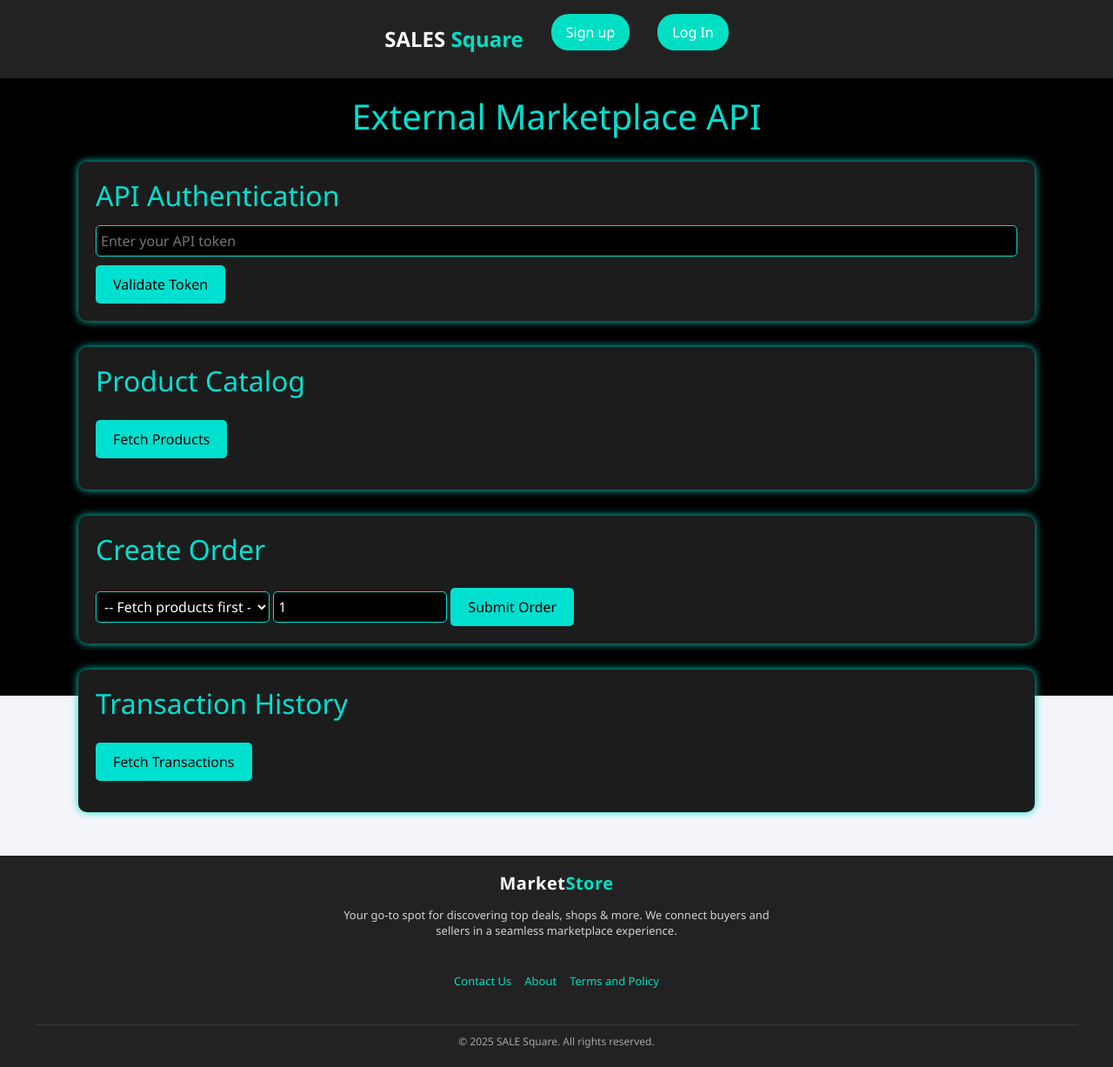
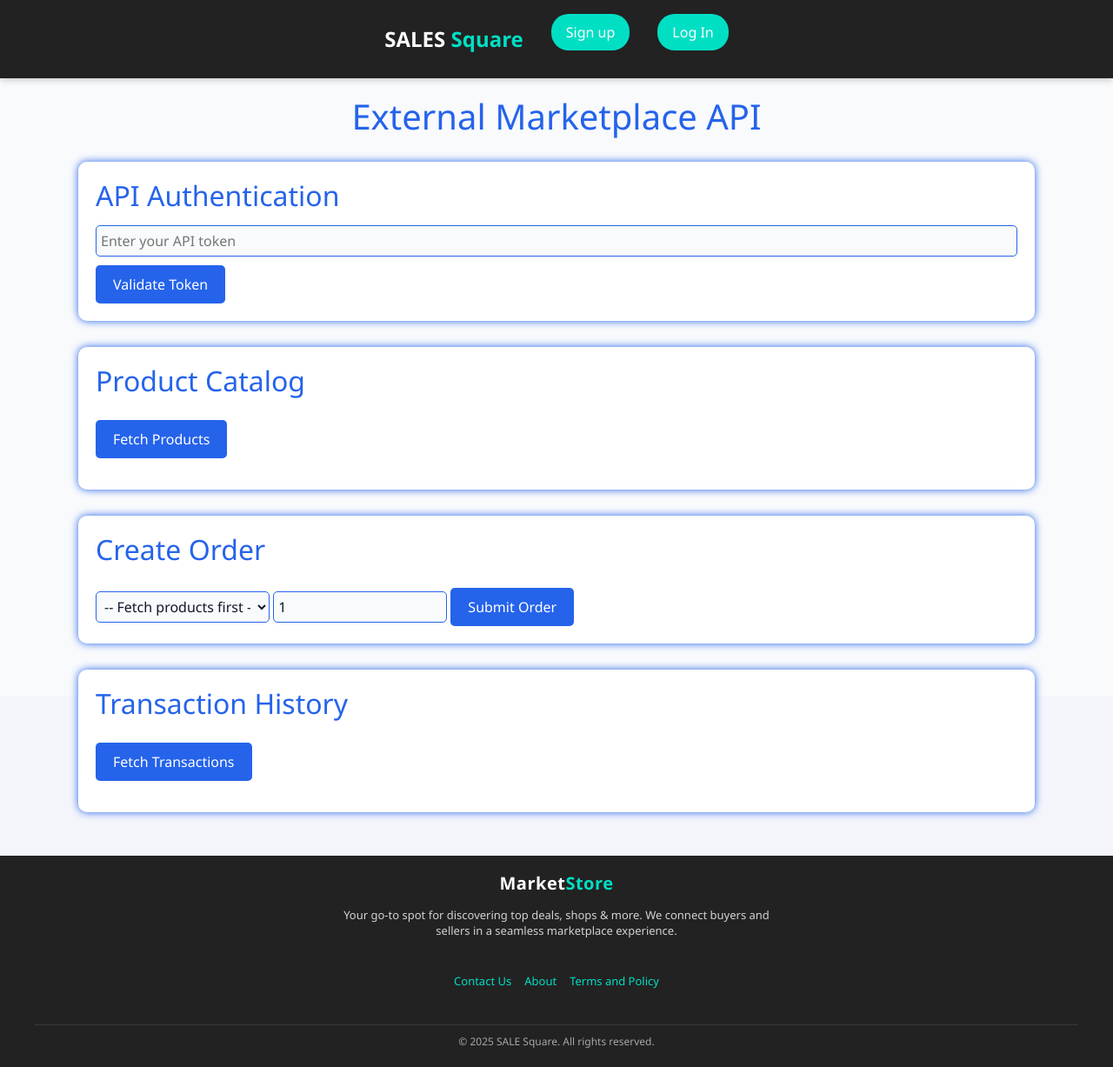
Before and after one commit to abdoezz1/Online_Market_Place, a Django app: template templates/api/test_api.html in a window 1280 px wide. Shown: the whole page at 87% size. Run offline with Django 3.2, Linux system fonts and the light colour scheme; the template is opened without the code that fills it, so the values that code supplies are empty.

Commit message:
Update test_api.html

```diff
--- a/templates/api/test_api.html
+++ b/templates/api/test_api.html
@@ -1,10 +1,9 @@
 {% extends 'base.html' %}
-{% load static %}
 
 
 
 {% block navbar %}
-    {% if user.is_authenticated %}
+    {% if user %}
         {% include 'parts/navbarwithoutforms.html' %}
     {% else %}
         {% include 'parts/navbar.html' %}
@@ -17,13 +16,13 @@
 {% block content %}
 <style>
     body {
-        background-color: black;
-        color: white;
+        background-color: #F8FAFC;
+        color: #0F172A;;
         font-family: Arial, sans-serif;
     }
 
     h1 {
-        color: #00e0d0;
+        color: #2563EB;
         text-align: center;
         margin-top: 20px;
     }
@@ -33,20 +32,20 @@
     }
 
     .section {
-        background-color: #1c1c1c;
+        background-color: #FFFFFF;
         padding: 20px;
         margin-bottom: 30px;
         border-radius: 10px;
-        box-shadow: 0 0 10px #00e0d0;
+        box-shadow: 0 0 10px #2563EB;
     }
 
     .section h2 {
-        color: #00e0d0;
+        color: #2563EB;
         margin-bottom: 15px;
     }
 
     label {
-        color: white;
+        color: #0F172A;
         display: inline-block;
         width: auto;
         margin-right: 10px;
@@ -56,15 +55,15 @@
     select, input[type="text"], input[type="number"] {
         width: 200px;
         padding: 5px;
-        border: 1px solid #00e0d0;
+        border: 1px solid #2563EB;
         border-radius: 5px;
-        background-color: black;
-        color: white;
+        background-color: #F8FAFC;
+        color: #0F172A;
     }
 
     button {
-        background-color: #00e0d0;
-        color: black;
+        background-color: #2563EB;
+        color: #FFFFFF;
         padding: 10px 20px;
         border: none;
         border-radius: 5px;
@@ -73,7 +72,7 @@
     }
 
     button:hover {
-        background-color: #00c0b0;
+        background-color: #1D4ED8;
     }
 
     .popup {
@@ -81,8 +80,8 @@
         position: fixed;
         top: 20px;
         right: 20px;
-        background-color: #00e0d0;
-        color: black;
+        background-color: #2563EB;
+        color: #F8FAFC;
         padding: 10px 20px;
         border-radius: 5px;
         z-index: 1000;
@@ -158,7 +157,7 @@
     }
 
     async function fetchProducts() {
-        {% comment %} try {
+        {# try {
             const response = await fetch(`${API_BASE}products/`, {
                 headers: { 'Authorization': `Token ${authToken}` }
             });
@@ -189,7 +188,7 @@
         } catch (error) {
             showMessage(error.message, true);
             console.error('Fetch error:', error);
-        } {% endcomment %}
+        } #}
         fetch('/api/my-products/', {
                 headers: {
                     'Accept': 'application/json'
```
